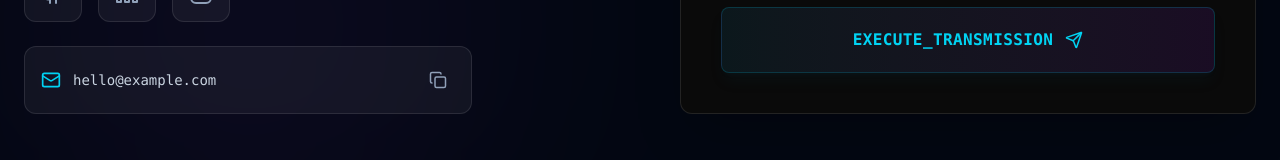
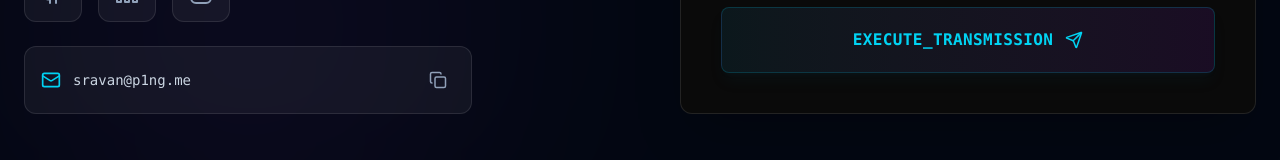
Before and after one commit to sravan1946/portfolio, a Next.js app: page / in a window 1280 px wide. Shown: the part 4940-5100 px from the top of the page. Built offline with nearby package versions, Linux system fonts and the light colour scheme; no server answers.

Commit message:
feat: hardcode contact details, social links, and site metadata, removing environment variable usage

```diff
--- a/app/layout.tsx
+++ b/app/layout.tsx
@@ -13,8 +13,8 @@ const geistMono = Geist_Mono({
 });
 
 export const metadata: Metadata = {
-  title: process.env.NEXT_PUBLIC_SITE_TITLE || "Hyper-Modern Portfolio",
-  description: process.env.NEXT_PUBLIC_SITE_DESCRIPTION || "A high-performance immersive portfolio.",
+  title: "Sravan's Portfolio",
+  description: "The digital portfolio of Sravan.",
 };
 
 import { CommandMenu } from "@/components/CommandMenu";
--- a/components/CTA.tsx
+++ b/components/CTA.tsx
@@ -61,7 +61,7 @@ export function CTA() {
     };
 
     const copyToClipboard = () => {
-        const email = process.env.NEXT_PUBLIC_CONTACT_EMAIL || "example@email.com";
+        const email = "sravan@p1ng.me";
         navigator.clipboard.writeText(email);
         setCopiedEmail(true);
         setTimeout(() => setCopiedEmail(false), 2000);
@@ -99,9 +99,9 @@ export function CTA() {
                     <div className="space-y-6">
                         <div className="flex gap-4">
                             {[
-                                { icon: Github, href: process.env.NEXT_PUBLIC_GITHUB_URL || "#" },
-                                { icon: Linkedin, href: process.env.NEXT_PUBLIC_LINKEDIN_URL || "#" },
-                                { icon: Instagram, href: process.env.NEXT_PUBLIC_INSTAGRAM_URL || "#" },
+                                { icon: Github, href: "https://github.com/sravan1946" },
+                                { icon: Linkedin, href: "https://linkedin.com/in/sravan-krishna/" },
+                                { icon: Instagram, href: "https://instagram.com/sravan_krishna_c_m" },
                             ].map(({ icon: Icon, href }, i) => (
                                 <motion.a
                                     key={i}
@@ -120,7 +120,7 @@ export function CTA() {
                         <div className="p-4 bg-white/5 border border-white/10 rounded-xl flex items-center justify-between max-w-md group">
                             <div className="flex items-center gap-3">
                                 <Mail className="text-cyan-400" size={20} />
-                                <span className="text-slate-300 font-mono text-sm">{process.env.NEXT_PUBLIC_CONTACT_EMAIL}</span>
+                                <span className="text-slate-300 font-mono text-sm">sravan@p1ng.me</span>
                             </div>
                             <button
                                 onClick={copyToClipboard}
--- a/components/Navbar.tsx
+++ b/components/Navbar.tsx
@@ -14,8 +14,8 @@ const navItems = [
 ];
 
 const socials = [
-    { name: "GitHub", icon: Github, href: process.env.NEXT_PUBLIC_GITHUB_URL || "#" },
-    { name: "LinkedIn", icon: Linkedin, href: process.env.NEXT_PUBLIC_LINKEDIN_URL || "#" },
+    { name: "GitHub", icon: Github, href: "https://github.com/sravan1946" },
+    { name: "LinkedIn", icon: Linkedin, href: "https://linkedin.com/in/sravan-krishna/" },
 ];
 
 export function Navbar() {
@@ -85,7 +85,7 @@ export function Navbar() {
                     </div>
 
                     <a
-                        href={`mailto:${process.env.NEXT_PUBLIC_CONTACT_EMAIL}`}
+                        href={`mailto:sravan@p1ng.me`}
                         className="p-2 text-slate-400 hover:text-cyan-400 hover:bg-white/5 rounded-full transition-all"
                         aria-label="Send Email"
                         data-cursor="email"
@@ -97,7 +97,7 @@ export function Navbar() {
                 {/* CV Button */}
                 <div className="pl-1 sm:pl-2 pr-1 sm:pr-2 border-l border-white/10">
                     <a
-                        href={process.env.NEXT_PUBLIC_RESUME_URL || "#"}
+                        href={"/cv.pdf"}
                         target="_blank"
                         className="group relative flex items-center gap-2 px-3 sm:px-4 py-2 bg-gradient-to-r from-cyan-500/10 to-blue-500/10 hover:from-cyan-500/20 hover:to-blue-500/20 text-cyan-400 text-xs font-mono uppercase tracking-widest rounded-full transition-all border border-cyan-500/20 hover:border-cyan-400/50 hover:shadow-[0_0_15px_rgba(34,211,238,0.2)] overflow-hidden"
                     >
```
Also changed, not shown: 2 other files (tests, documents, lock files or other folders).
